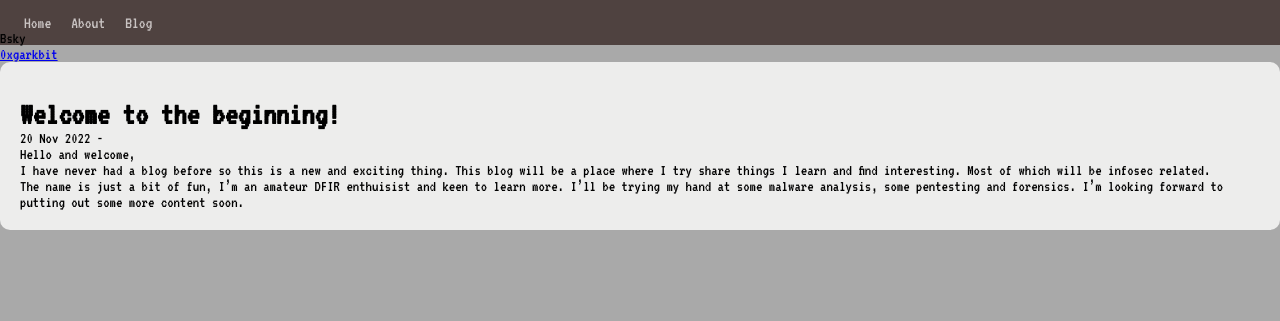
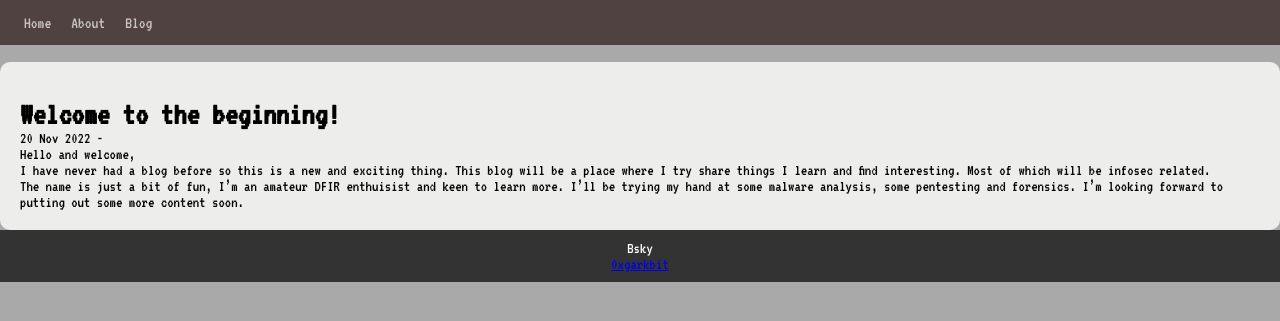
Before and after one commit to garkbt/garkbt.github.io, a Jekyll site: the page built from _posts/2022-11-20-welcome-to-jekyll.markdown, in a window 1280 px wide. Shown: the top 321 px of the page. Built offline with Jekyll 4.4.1, drawn with Linux system fonts in a browser that asks for light colours.

Commit message:
Update main.scss

```diff
--- a/_sass/main.scss
+++ b/_sass/main.scss
@@ -10,6 +10,9 @@ body {
   font-family: 'VT323';
   font-size: 16px;
   font-smooth: never;
+  display: flex;
+  flex-direction: column;
+  min-height: 100vh;
 }
 
 .content-block {
@@ -72,8 +75,8 @@ body {
 }
 
 footer {
-    clear: both;
-    position: relative;
-    height: 200px;
-    margin-top: -200px;
+    text-align: center;
+    padding: 10px 0;
+    background-color: #333;
+    color: #fff;
 }
```
